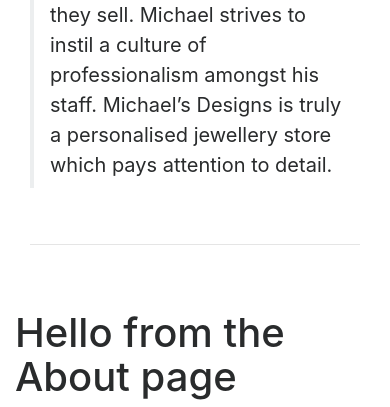
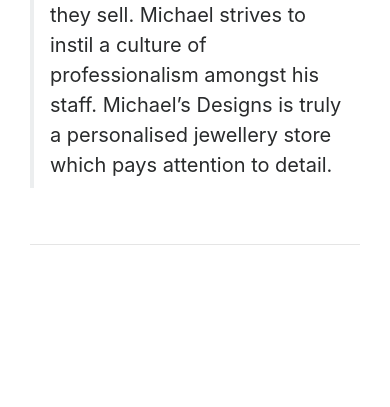
Before and after one commit to Justin859/MichaelsDesigns, a Django app: page /about/ in a window 390 px wide. Shown: the part 1936-2343 px from the top of the page. After the commit the page ends 2181 px from the top, so only its background shows below. Run offline with Django 3.2, Linux system fonts and the light colour scheme; data that the repository does not hold is empty; some libraries are stand-ins or nearby versions.

Commit message:
Quick fix for About page spacing issue

```diff
--- a/designs/templates/details/about.html
+++ b/designs/templates/details/about.html
@@ -44,11 +44,5 @@
         <hr>
     </div>
 </div>
-<!-- Mobile -->
-<div class="hidden-md-up col-xs-12" style="margin-top: 50px;">
-    <div class="container-fluid">
-        <h1>Hello from the About page</h1>
-    </div>
-</div>
 
 {% endblock %}
```
